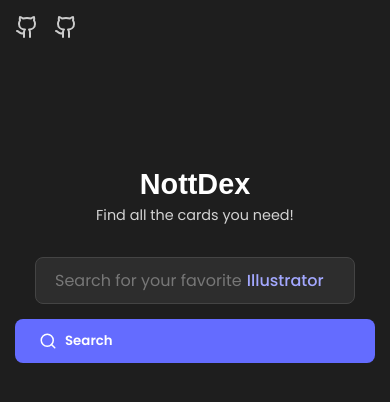
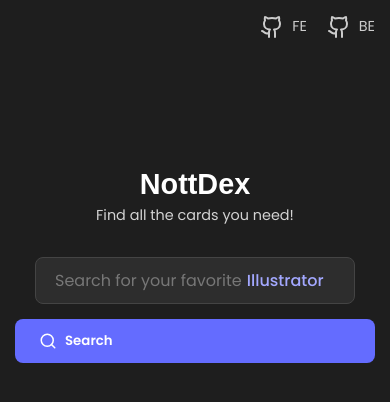
Before and after one commit to deepnimma/FrontNAMST, a React (Vite) app: page / in a window 390 px wide. Shown: the top 402 px of the page. Built offline with nearby package versions, Linux system fonts and the light colour scheme.

Commit message:
Make requesT

```diff
--- a/src/App.css
+++ b/src/App.css
@@ -29,18 +29,23 @@
 .github-links {
     position: absolute;
     top: 20px;
-    left: 20px;
+    right: 20px; /* Moved to the right */
     display: flex;
-    gap: 15px;
+    gap: 20px; /* Increased gap */
     z-index: 100;
 }
 
-.github-links a {
+.github-link-item {
+    display: flex;
+    align-items: center;
+    gap: 8px;
     color: #ccc;
+    text-decoration: none;
+    font-size: 0.9rem;
     transition: color 0.2s;
 }
 
-.github-links a:hover {
+.github-link-item:hover {
     color: #646cff;
 }
 
@@ -523,7 +528,7 @@
 
     .github-links {
         top: 15px;
-        left: 15px;
+        right: 15px;
     }
 
     .filter-buttons-group {
--- a/src/App.tsx
+++ b/src/App.tsx
@@ -11,10 +11,8 @@ interface CardImage {
     releaseDate: string;
     description: string;
 }
-//
-// const R2_BUCKET_URL = "https://r2bucketgoeshere.com"
-// const API_ENDPOINT = "https://downloader.something.something.dev/"
 
+const API_ENDPOINT = "https://downloader.deepnimma.workers.dev/";
 const placeholderWords = ["Pokemon", "Trainer", "Illustrator"];
 
 function App() {
@@ -48,27 +46,31 @@ function App() {
         setLoading(true);
         setImages([]);
 
+        const processedQuery = query
+            .split(',')
+            .map(part => part.trim().toLowerCase().replace(/\s+/g, '-'))
+            .join(',');
+
         const params = new URLSearchParams({
-            query: query,
-            cameo: String(isCameo),
-            trainer: String(isTrainer),
-            illustrator: String(isIllustrator),
-            sort: sortOrder,
+            q: processedQuery,
         });
 
+        if (isCameo) params.append('cameo', '1');
+        if (isTrainer) params.append('trainer', '1');
+        if (isIllustrator) params.append('illustrator', '1');
+        if (sortOrder === 'desc') {
+            params.append('descending', '1');
+        }
+
         try {
-            // MOCK LOGIC
-            console.log("Searching with params:", params.toString());
-            await new Promise(resolve => setTimeout(resolve, 1000));
-            const mockImages: CardImage[] = Array.from({ length: 15 }).map((_, i) => ({
-                key: `mock-image-${i}`,
-                setName: `Awesome Set ${i % 3 + 1}`,
-                cardNumber: `${i + 1}/100`,
-                illustrator: `Artist #${i % 5 + 1}`,
-                releaseDate: `2023-10-2${i}`,
-                description: i % 4 === 0 ? `This is a special card with a very long description to see how the text wraps and fits into the container.` : '',
-            }));
-            setImages(mockImages);
+            const response = await fetch(`${API_ENDPOINT}?${params.toString()}`);
+
+            if (!response.ok) {
+                throw new Error(`Network response was not ok: ${response.statusText}`);
+            }
+
+            const data = await response.json();
+            setImages(data); // Store the resulting JSON
 
         } catch (error) {
             console.error("Error fetching images:", error);
@@ -134,11 +136,13 @@ function App() {
     return (
         <>
             <div className="github-links">
-                <a href="https://github.com/deepnimma/FrontNAMST" target="_blank" rel="noopener noreferrer" title="Frontend Repo">
+                <a href="https://github.com/deepnimma/FrontNAMST" target="_blank" rel="noopener noreferrer" className="github-link-item" title="Frontend Repo">
                     <Github size={24} />
+                    <span>FE</span>
                 </a>
-                <a href="https://github.com/deepnimma/NottAnotherMasterSetTrackerBackend" target="_blank" rel="noopener noreferrer" title="Backend Repo">
+                <a href="https://github.com/deepnimma/NottAnotherMasterSetTrackerBackend" target="_blank" rel="noopener noreferrer" className="github-link-item" title="Backend Repo">
                     <Github size={24} />
+                    <span>BE</span>
                 </a>
             </div>
 
```
